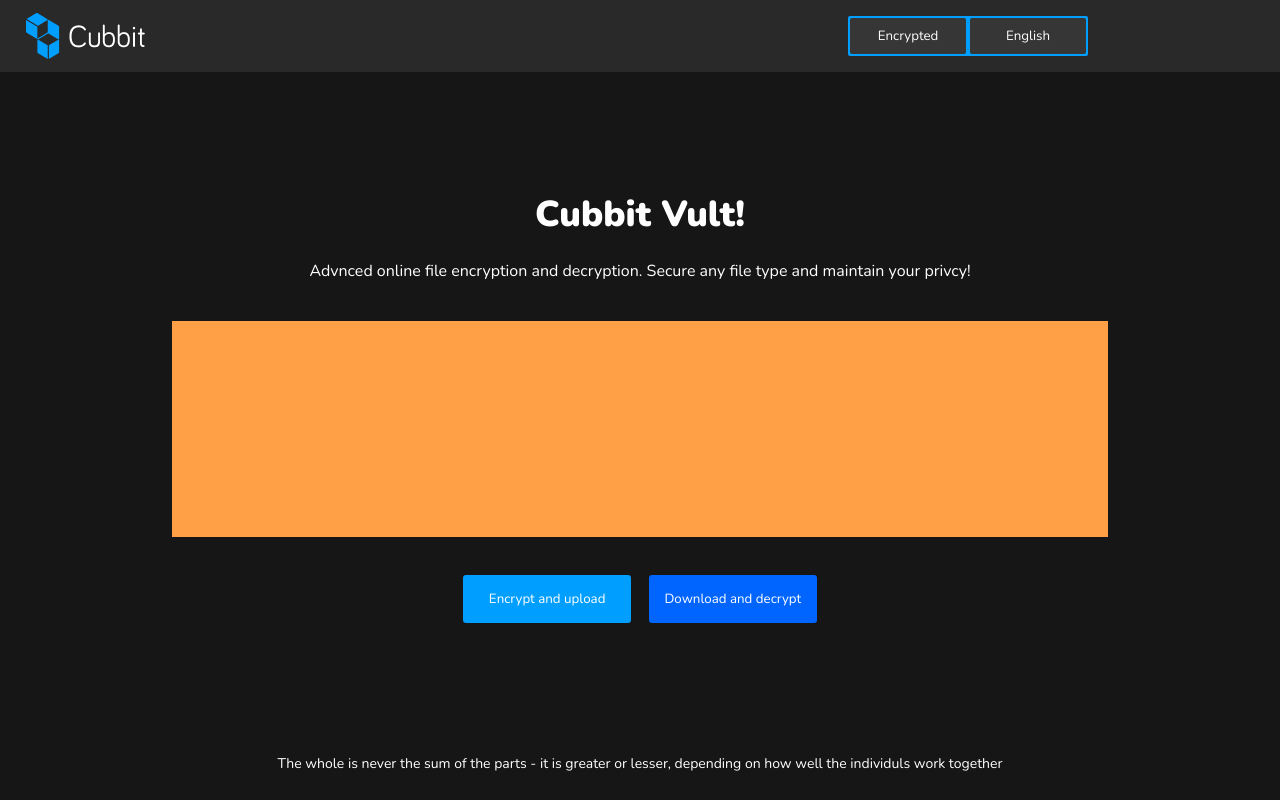
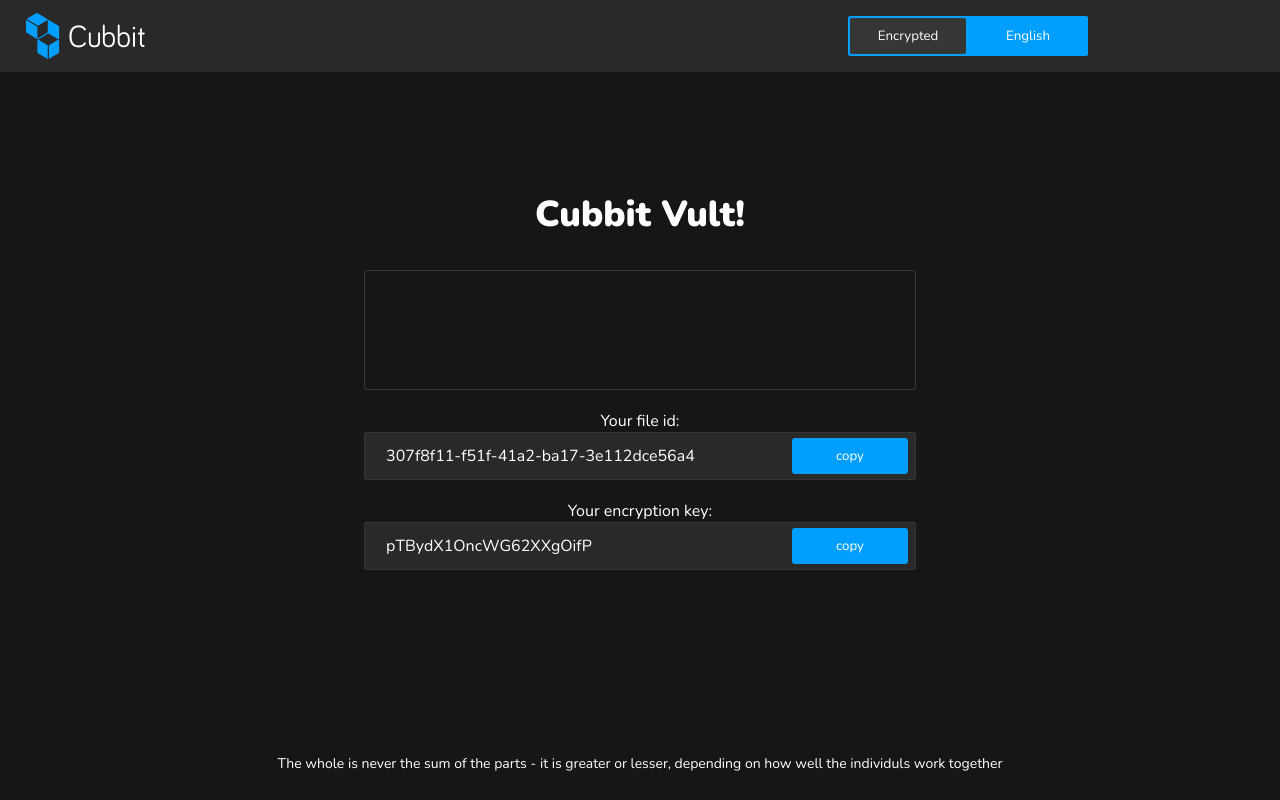
Before and after one commit to penkong/cubbit-e2e, a React (Create React App) app in the folder app/web/: page / in a window 1280 px wide. Built offline with nearby package versions, Linux system fonts and the light colour scheme.

Commit message:
add new components for show uploaded files and some of their logic

```diff
--- a/app/web/src/components/common/Header/Header.component.tsx
+++ b/app/web/src/components/common/Header/Header.component.tsx
@@ -15,7 +15,7 @@
           }}
         />
         <NavItems>
-          <Item>Encrypted</Item>
+          <Item color="#363636">Encrypted</Item>
           <Item>English</Item>
         </NavItems>
       </NavRow>
--- a/app/web/src/components/common/Header/Header.styled.ts
+++ b/app/web/src/components/common/Header/Header.styled.ts
@@ -46,12 +46,12 @@
   }
 `
 
-export const Item = styled.button<{ lang?: boolean }>`
+export const Item = styled.button<{ color?: string }>`
   min-width: 48%;
   width: 116px;
   min-height: 90%;
   height: 36px;
   color: white;
-  background-color: #363636;
+  background-color: ${({ color }) => (color ? color : '#009EFF')};
   border-radius: 2px;
 `
--- /dev/null
+++ b/app/web/src/components/common/ShowStaticItemInfo/ShowStaticItemInfo.component.tsx
@@ -0,0 +1,72 @@
+import { FC, useState } from 'react'
+import styled from 'styled-components'
+
+// ---
+
+const ShowStaticStyled = styled.div`
+  display: flex;
+  flex-direction: column;
+  justify-content: space-between;
+  align-items: center;
+  .title {
+    color: white;
+  }
+`
+
+const ShowStaticRowStyled = styled.div`
+  width: 552px;
+  height: 48px;
+  border-radius: 3px;
+  box-shadow: 0px 0px 0px 1px #363636 inset;
+  background-color: #292929;
+  div {
+    height: 100%;
+    width: 96%;
+    margin-left: auto;
+    display: flex;
+    flex-direction: row;
+    justify-content: space-between;
+    align-items: center;
+
+    span {
+      color: white;
+    }
+    button {
+      margin-right: 1vh;
+      width: 116px;
+      height: 36px;
+      border-radius: 3px;
+      background-color: #009eff;
+      color: white;
+      &:hover {
+        background-color: #0088dd;
+      }
+    }
+  }
+`
+
+interface IAppProps {
+  title: string
+  info: string
+}
+
+export const ShowStaticItemInfo: FC<IAppProps> = ({ info, title }) => {
+  const [copied, setCopied] = useState(false)
+  const clicked = () => {
+    navigator.clipboard.writeText(info)
+    setCopied(true)
+    setTimeout(() => setCopied(false), 2000)
+    clearTimeout()
+  }
+  return (
+    <ShowStaticStyled>
+      <div className="title">{title}</div>
+      <ShowStaticRowStyled>
+        <div>
+          <span>{info}</span>
+          <button onClick={clicked}>{copied ? 'copied!' : 'copy'}</button>
+        </div>
+      </ShowStaticRowStyled>
+    </ShowStaticStyled>
+  )
+}
--- a/app/web/src/components/common/index.ts
+++ b/app/web/src/components/common/index.ts
@@ -1,3 +1,4 @@
 export * from './ErrorBoundary/ErrorBoundary.component'
 export * from './Header/Header.component'
+export * from './ShowStaticItemInfo/ShowStaticItemInfo.component'
 export * from './SimpleSpinner/SimpleSpinner.component'
--- a/app/web/src/pages/FileGetter/FileGetter.page.tsx
+++ b/app/web/src/pages/FileGetter/FileGetter.page.tsx
@@ -1,4 +1,15 @@
 import styled from 'styled-components'
+
+export const GetterContainerStyled = styled.div`
+  height: 22vh;
+  margin-top: -2vh;
+  width: auto;
+  display: flex;
+  flex-direction: column;
+  justify-content: space-around;
+
+  align-items: center;
+`
 
 export const GetterTitleStyled = styled.div`
   font-weight: 400;
@@ -9,16 +20,41 @@
   color: white;
 `
 
+export const GetterInputStyled = styled.input`
+  width: 312px;
+  height: 48px;
+  border-radius: 3px;
+  background-color: #292929;
+  box-shadow: 0px 0px 0px 1px #363636 inset;
+  color: white;
+  font-size: 14px;
+  line-height: 22.75px;
+  padding: 8px 16px;
+`
+
+export const GetterBtnStyled = styled.button`
+  background-color: #ffa047;
+  &:hover {
+    background-color: #ff8b1e;
+  }
+  border-radius: 3px;
+  color: white;
+  width: 216px;
+  height: 48px;
+  text-align: center;
+  margin-top: 2vh;
+`
+
 export const FileGetter = () => {
   return (
-    <div>
+    <GetterContainerStyled>
       <GetterTitleStyled>Insert your file id:</GetterTitleStyled>
       <div>
-        <input type="text" />
+        <GetterInputStyled type="text" />
       </div>
       <div>
-        <button>Get file</button>
+        <GetterBtnStyled>Get file</GetterBtnStyled>
       </div>
-    </div>
+    </GetterContainerStyled>
   )
 }
--- a/app/web/src/pages/Landing/Landing.page.tsx
+++ b/app/web/src/pages/Landing/Landing.page.tsx
@@ -1,3 +1,6 @@
+import { useState, FC } from 'react'
+import styled from 'styled-components'
+
 import { history } from '../../util'
 import {
   BtnRowStyled,
@@ -5,17 +8,61 @@
   SubHeaderStyled,
   UploaderStyled
 } from './Landing.styled'
+import { ShowStaticItemInfo } from '../../components'
 
 // ---
 
-export const Landing = () => {
+const ShowFileContainer = styled.div`
+  height: 40vh;
+  margin-top: -5vh;
+  display: flex;
+  flex-direction: column;
+  justify-content: space-around;
+  align-items: center;
+`
+
+const ShowFileStyled = styled.div`
+  width: 552px;
+  height: 120px;
+  border-radius: 3px;
+  box-shadow: 0px 0px 0px 1px #363636 inset;
+`
+
+// ---
+
+interface IAppProps {}
+
+export const Landing: FC<IAppProps> = () => {
+  const [show, setShow] = useState(true)
+  const [loading, setLoading] = useState(false)
+
+  // ---
+
+  if (loading && !show) {
+    return <div>loading</div>
+  }
+  if (show) {
+    return (
+      <ShowFileContainer>
+        <ShowFileStyled></ShowFileStyled>
+        <ShowStaticItemInfo
+          title="Your file id:"
+          info="307f8f11-f51f-41a2-ba17-3e112dce56a4"
+        />
+        <ShowStaticItemInfo
+          title="Your encryption key:"
+          info="pTBydX1OncWG62XXgOifP"
+        />
+      </ShowFileContainer>
+    )
+  }
+
   return (
     <>
       <SubHeaderStyled>
-        Advnced online file encryption and decryption. Secure any file type and
-        maintain your privcy!
+        Advnced online file encryption and decryption.
+        <p>Secure any file type and maintain your privcy!</p>
       </SubHeaderStyled>
-
       <UploaderStyled></UploaderStyled>
       <BtnRowStyled>
         <BtnStyled upload>Encrypt and upload</BtnStyled>
```
